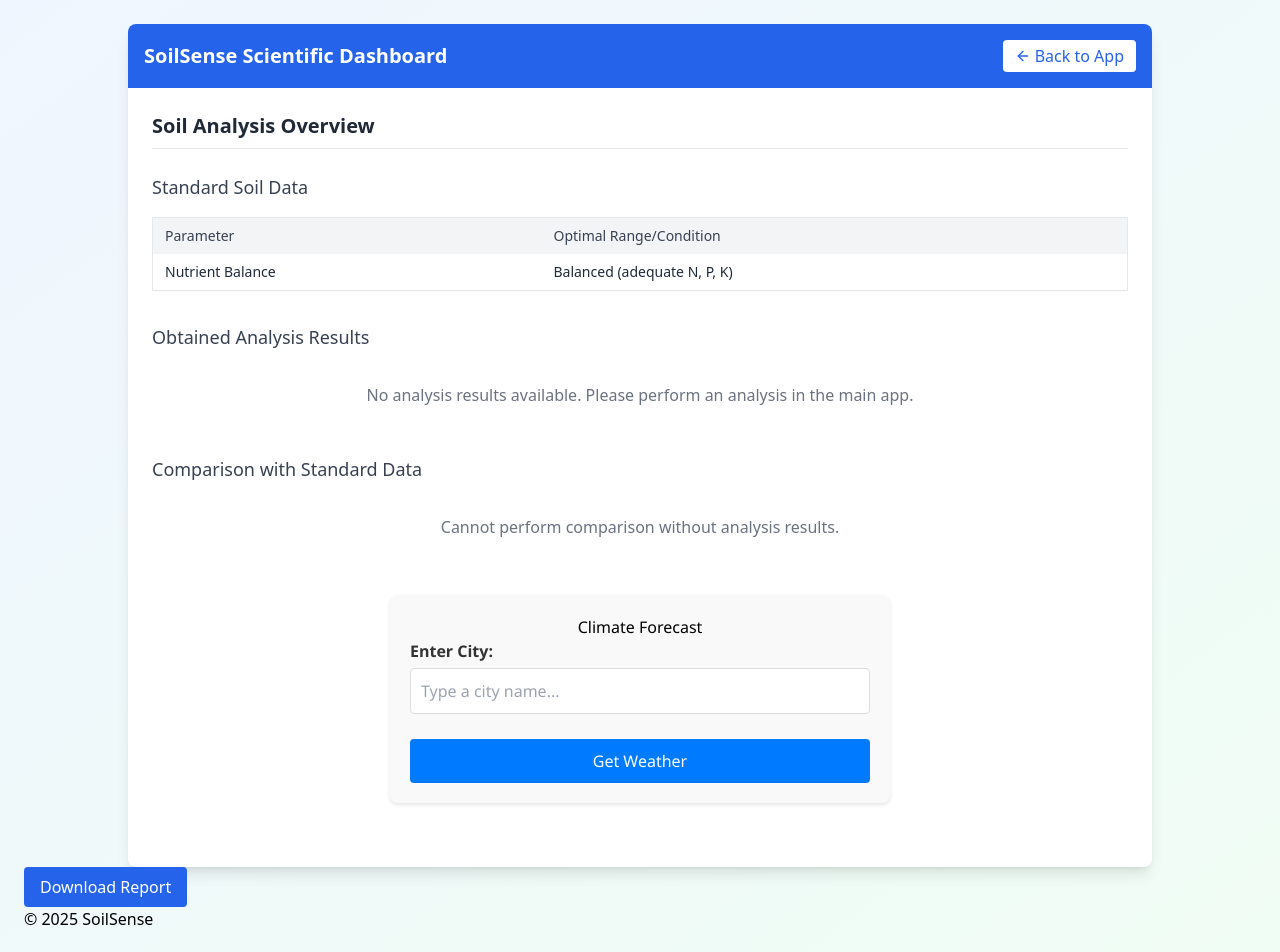
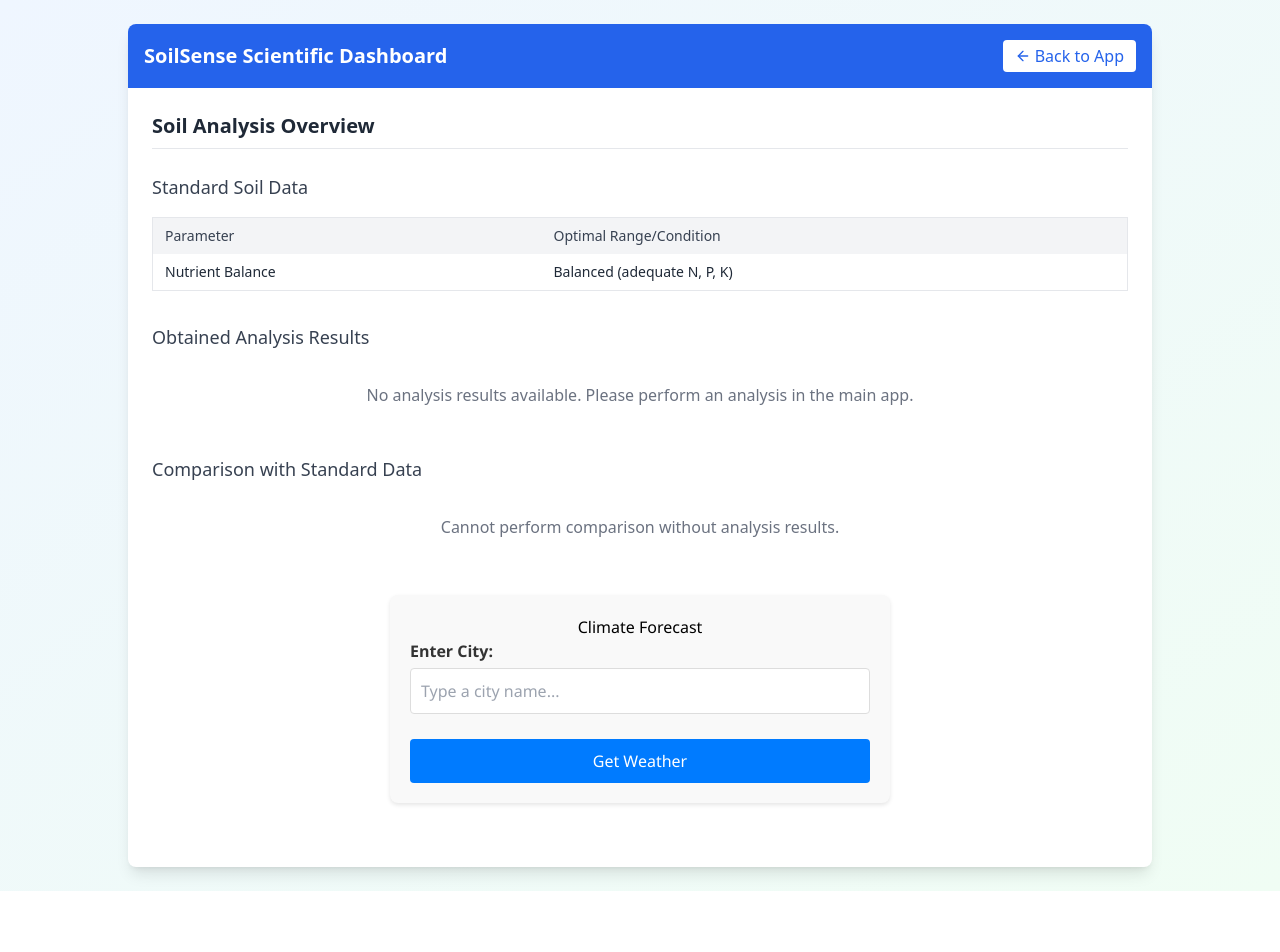
Before and after one commit to Dibyanshujha9/SoilSense, a React (Vite) app: page /admin in a window 1280 px wide. Shown: the top 952 px of the page. After the commit the page ends 891 px from the top, so only its background shows below. Built offline with nearby package versions, Linux system fonts and the light colour scheme.

Commit message:
Update AdminPannel.tsx

```diff
--- a/src/components/AdminPannel.tsx
+++ b/src/components/AdminPannel.tsx
@@ -2,7 +2,7 @@
 import React, { useState, useEffect } from 'react';
 import { useNavigate, useLocation } from 'react-router-dom';
 import { ArrowLeft } from 'lucide-react';
-import DownloadReportButton from '../components/Report'
+// import DownloadReportButton from '../components/Report'
 import Footer from '../components/Footer';
 
 interface StandardSoilData {
@@ -214,8 +214,8 @@ const AdminPanel: React.FC = () => {
           < WeatherChatbot/>
         </div>
       </div>
-      <DownloadReportButton />
-      <Footer />
+{/*       <DownloadReportButton />
+      <Footer /> */}
     </div>
   );
 };
```
